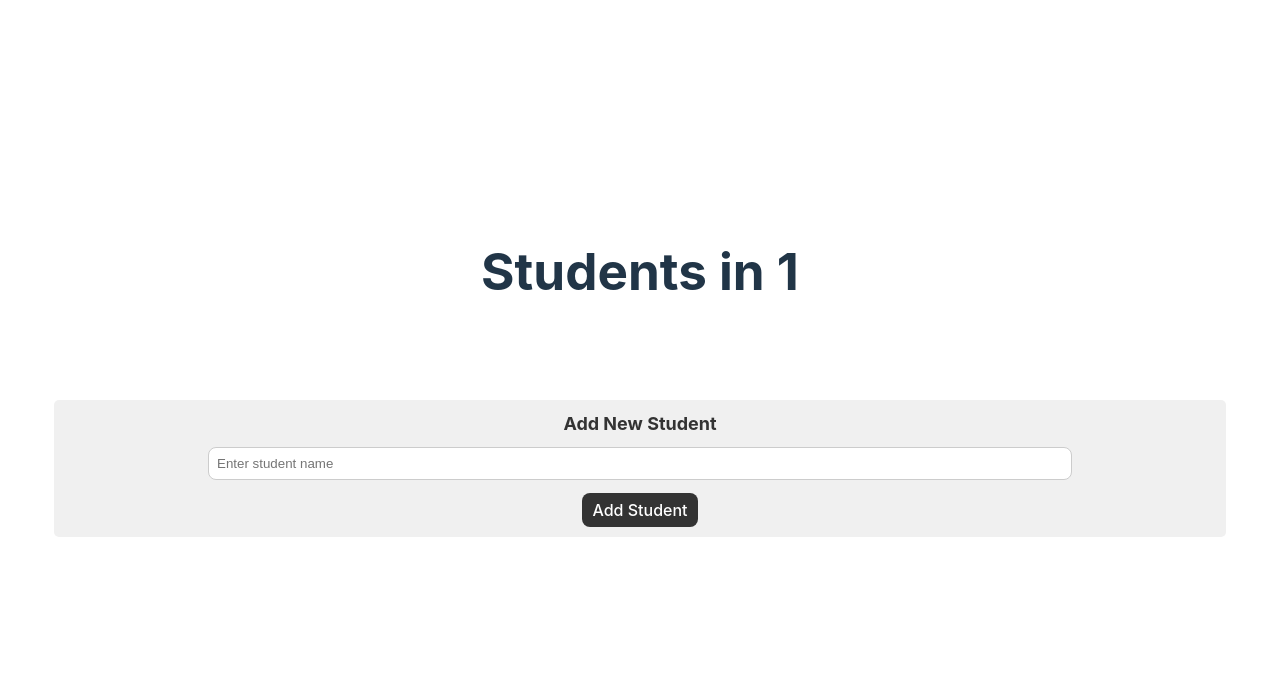
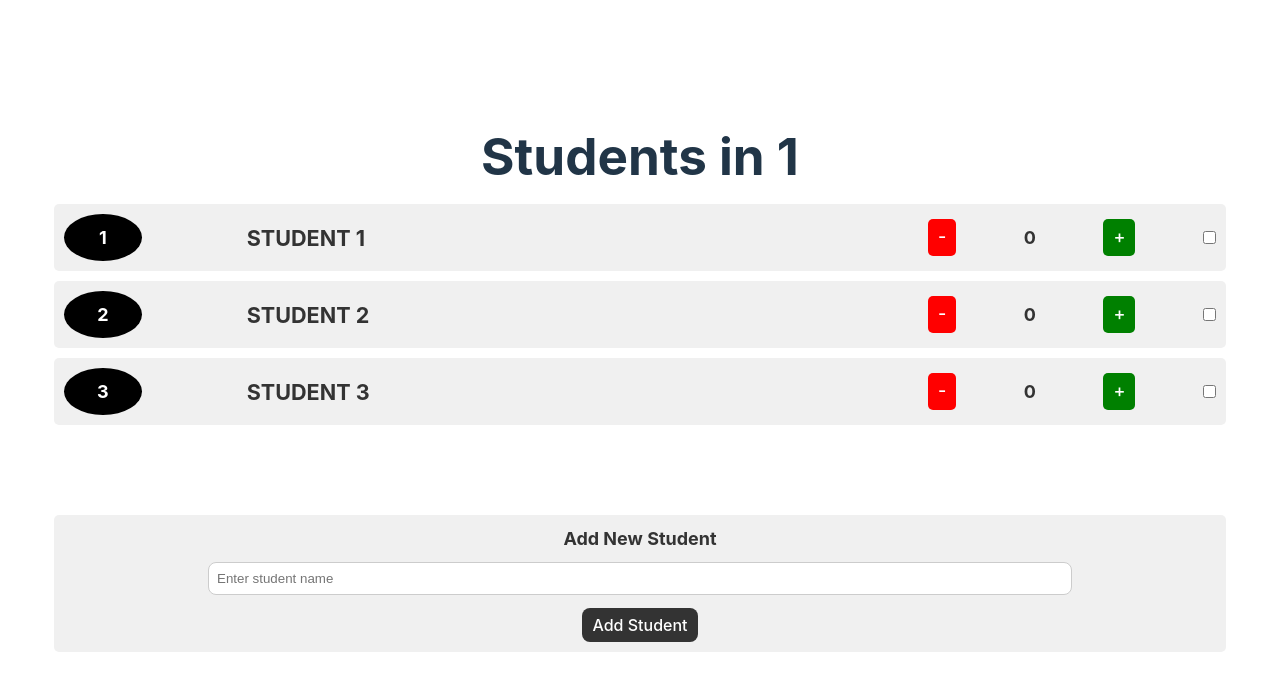
Before and after one commit to Nishan-noob/evaluator, a React (Vite) app: page /class/1 in a window 1280 px wide. Shown: the top 690 px of the page. Built offline with nearby package versions, Linux system fonts and the light colour scheme.

Commit message:
added sl no and the counter fun on the student tile

```diff
--- a/src/ClassPage.css
+++ b/src/ClassPage.css
@@ -1,7 +1,7 @@
 .class-page {
     display: flex;
     flex-direction: column;
-align-items: center;
+    align-items: center;
     width: 100%;
     text-align: center; /* Center the content horizontally */
   }
@@ -16,7 +16,8 @@ align-items: center;
   .student-tile {
     display: flex;
     align-items: center;
-    justify-content: center;
+    /* justify-content: center; */
+    justify-content: space-between;
     background-color: #f0f0f0;
     padding: 10px;
     border-radius: 5px;
@@ -27,7 +28,49 @@ align-items: center;
     font-weight: bold;
     color: #333;
   }
+  .serial-number {
+    display: flex;
+    align-items: center;
+    justify-content: center;
+    width: 5%;
+    background-color: black;
+    color: white ; /* Optional background color for serial number */
+    border-radius: 50%; /* Circular shape */
+    padding: 10px;
+    font-weight: bold;
+  }
+  .student-name {
+    width: 50%;
+    text-align: left;
+    font-size: 1.2em; /* Increase font size for prominence */
+  font-weight: bold;
+  text-transform: uppercase;
+  }
 
+  .counter-group {
+    display: flex;
+    align-items:center;
+    /* align-items:flex-start; */
+    width: 25%;
+    justify-content: space-between; /* Distribute buttons and counter evenly */
+  }
+
+  .counter-group button {
+    padding: 7px 10px;
+    padding-bottom: 9px;
+    border: none;
+    border-radius: 5px;
+    cursor: pointer;
+  }
+
+  .counter-group button:first-child {
+    background-color: #f00; /* Red background for minus button */
+    color: #fff;
+  }
+  .counter-group button:nth-child(3) {
+    background-color: green;
+    color: #fff;
+  }
   .add-student-modal {
     display: flex;
     flex-direction: column;
--- a/src/ClassPage.jsx
+++ b/src/ClassPage.jsx
@@ -1,17 +1,40 @@
-import React, { useState } from 'react';
-import { useParams } from 'react-router-dom';
-import './ClassPage.css';
+import React, { useState } from "react";
+import { useParams } from "react-router-dom";
+import "./ClassPage.css";
 
 function ClassPage() {
   const { className } = useParams();
-  const [newStudentName, setNewStudentName] = useState('');
-  const [students, setStudents] = useState([]);
+  const [newStudentName, setNewStudentName] = useState("");
+  const [students, setStudents] = useState([
+    "student 1",
+    "student 2",
+    "student 3",
+  ]);
+  const [studentCounts, setStudentCounts] = useState(() => {
+    // Initialize studentCounts with initial values
+    const initialCounts = {};
+    students.forEach(
+      (student) => (initialCounts[student] = { count: 0, disabled: false })
+    );
+    return initialCounts;
+  });
 
   const handleAddStudent = () => {
-    if (newStudentName.trim() !== '') {
+    if (newStudentName.trim() !== "") {
       setStudents([...students, newStudentName]);
-      setNewStudentName('');
+      setStudentCounts({ ...studentCounts, [newStudentName]: 0 }); // Initialize count to 0
+      setNewStudentName("");
     }
+  };
+
+  const handleCountChange = (studentName, delta, disable = false) => {
+    setStudentCounts({
+      ...studentCounts,
+      [studentName]: {
+        count: Math.max(0, studentCounts[studentName]?.count + delta || 0),
+        disabled: disable,
+      },
+    });
   };
 
   return (
@@ -20,12 +43,46 @@ function ClassPage() {
       <div className="student-tiles">
         {students.map((studentName, index) => (
           <div key={index} className="student-tile">
-            {studentName}
+            <div className="serial-number">
+              {index + 1} {/* Use index + 1 for serial numbers */}
+            </div>
+            <div className="student-name">{studentName}</div>
+            <div className="counter-group">
+              <button
+                onClick={() => handleCountChange(studentName, -1)}
+                disabled={studentCounts[studentName]?.disabled}
+              >
+                -
+              </button>
+              <span className="counter">
+                {studentCounts[studentName] !== undefined
+                  ? studentCounts[studentName].count
+                  : 0}
+              </span>
+              <button
+                onClick={() => handleCountChange(studentName, 1)}
+                disabled={studentCounts[studentName]?.disabled}
+              >
+                +
+              </button>
+              <input
+                type="checkbox"
+                className="disable-counter"
+                checked={studentCounts[studentName]?.disabled || false} // Set default disabled state to false
+                onChange={() =>
+                  handleCountChange(
+                    studentName,
+                    null,
+                    !studentCounts[studentName]?.disabled
+                  )
+                }
+              />
+            </div>
           </div>
         ))}
       </div>
       <div className="add-student-modal">
-      <p className='add-student-heading'>Add New Student </p>
+        <p className="add-student-heading">Add New Student </p>
         <input
           type="text"
           value={newStudentName}
```
